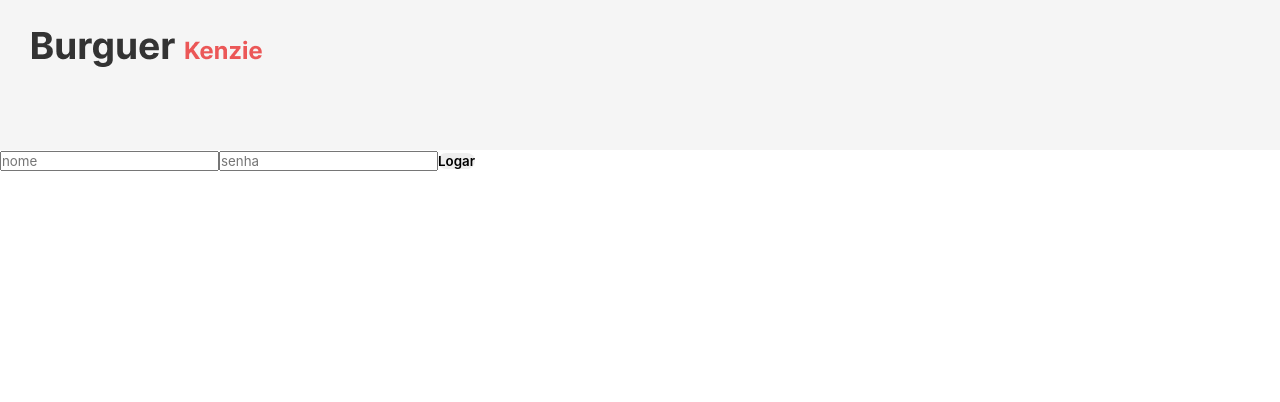
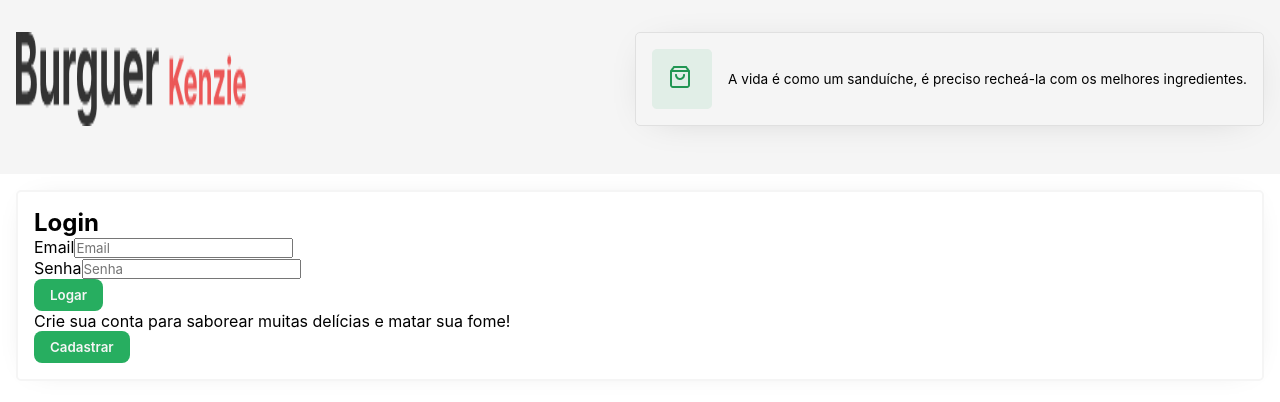
Before and after one commit to AndersonKeller/hamburgueria-2.0-AndersonKeller, a React (Create React App) app: page /login in a window 1280 px wide. Shown: the top 402 px of the page. Built offline with nearby package versions, Linux system fonts and the light colour scheme.

Commit message:
create: Form and Input

```diff
--- /dev/null
+++ b/src/components/Button/index.tsx
@@ -0,0 +1,10 @@
+import { StyledButton } from "./style";
+
+interface iButtonProps {
+  type: "button" | "submit";
+  text: string;
+}
+
+export function Button({ type, text }: iButtonProps) {
+  return <StyledButton type={type}>{text}</StyledButton>;
+}
--- /dev/null
+++ b/src/components/Button/style.ts
@@ -0,0 +1,19 @@
+import styled from "styled-components";
+
+export const StyledButton = styled.button`
+  background-color: var(--color-primary100);
+  color: var(--color-gray0);
+  padding: 0.5rem 1rem;
+  :hover {
+    background-color: var(--color-primary50);
+  }
+`;
+export const StyledButtonTotal = styled(StyledButton)`
+  background-color: var(--color-gray20);
+  color: var(--color-gray50);
+  padding: 1rem;
+  :hover {
+    background-color: var(--color-gray50);
+    color: var(--color-gray20);
+  }
+`;
--- /dev/null
+++ b/src/components/FormLogin/index.tsx
@@ -0,0 +1,16 @@
+import { Button } from "../Button";
+import { Input } from "../Input";
+import { StyledForm } from "./style";
+
+export function FormLogin({}) {
+  return (
+    <StyledForm>
+      <h2>Login</h2>
+      <Input type="email" label="Email" placeholder="Email" />
+      <Input type="password" label="Senha" placeholder="Senha" />
+      <Button type="submit" text="Logar" />
+      <p>Crie sua conta para saborear muitas delícias e matar sua fome!</p>
+      <Button type="button" text="Cadastrar" />
+    </StyledForm>
+  );
+}
--- /dev/null
+++ b/src/components/FormLogin/style.ts
@@ -0,0 +1,13 @@
+import styled from "styled-components";
+
+export const StyledForm = styled.form`
+  width: 100%;
+  display: flex;
+  flex-direction: column;
+  align-items: flex-start;
+  justify-content: center;
+  border: 2px solid #f5f5f5;
+  box-shadow: 0px 0px 30px -20px rgba(0, 0, 0, 0.25);
+  border-radius: 5px;
+  padding: 1rem;
+`;
--- a/src/components/Header/index.tsx
+++ b/src/components/Header/index.tsx
@@ -1,7 +1,8 @@
 import { useContext } from "react";
 import { ProductContext, iProduct } from "../../contexts/ProductContext";
 import image from "../../img/logo.png";
-import retangle from "../../img/Rectangle.png";
+import retangle from "../../img/rectangleshop.png";
+import bag from "../../img/shopping-bag.png";
 
 import { StyledHeader } from "./styles";
 
@@ -12,18 +13,28 @@ interface iHeaderProps {
 }
 
 export function Header() {
-  const { id, title } = useContext(ProductContext);
+  const { product } = useContext(ProductContext);
   return (
     <StyledHeader>
       <div className="container container-header">
         <img src={image} alt="" />
-        <div className="container-input">
-          {/* <Input
+        <div className="fake-header">
+          <div className="bag-div">
+            <img src={retangle} alt="" />
+            <img className="bag-img" src={bag} alt="" />
+            <p>
+              A vida é como um sanduíche, é preciso recheá-la com os melhores
+              ingredientes.
+            </p>
+          </div>
+        </div>
+      </div>
+      <div className="container-input">
+        {/* <Input
             products={products}
             filterList={filterLIst}
             setFilterList={setFilterList}
           /> */}
-        </div>
       </div>
     </StyledHeader>
   );
--- a/src/components/Header/styles.ts
+++ b/src/components/Header/styles.ts
@@ -5,7 +5,7 @@ export const StyledHeader = styled.header`
   flex-direction: column;
   align-items: center;
   gap: 1rem;
-  height: 150px;
+  height: auto;
   background-color: var(--color-gray0);
   img {
     width: max-content;
@@ -23,8 +23,28 @@ export const StyledHeader = styled.header`
     top: 10px;
     right: 5px;
   }
-  .container-header {
+  .fake-header {
+    display: flex;
+    p {
+      font-size: 0.85rem;
+    }
+  }
+  .bag-div {
+    position: relative;
+    display: flex;
+    justify-content: space-between;
     align-items: center;
+    gap: 1rem;
+    box-shadow: 0px 4px 40px -20px rgba(0, 0, 0, 0.25);
+    border: 1px solid var(--color-gray20);
+    border-radius: 5px;
+    padding: 1rem;
+  }
+
+  .bag-img {
+    position: absolute;
+    top: 32px;
+    left: 32px;
   }
   @media (min-width: 530px) {
     .container-header {
--- /dev/null
+++ b/src/components/Input/index.tsx
@@ -0,0 +1,16 @@
+import { StyledInput } from "./style";
+
+interface iInputProps {
+  label: string;
+  placeholder: string;
+  type: string;
+}
+
+export function Input({ label, placeholder, type }: iInputProps) {
+  return (
+    <StyledInput>
+      <label>{label}</label>
+      <input type={type} placeholder={placeholder} />
+    </StyledInput>
+  );
+}
--- /dev/null
+++ b/src/components/Input/style.ts
@@ -0,0 +1,5 @@
+import styled from "styled-components";
+
+export const StyledInput = styled.fieldset`
+  border: none;
+`;
--- a/src/contexts/ProductContext/index.tsx
+++ b/src/contexts/ProductContext/index.tsx
@@ -1,10 +1,17 @@
-import { createContext, ReactNode } from "react";
+import { createContext, ReactNode, useState } from "react";
 
-export const ProductContext = createContext({} as iProduct);
+export const ProductContext = createContext({} as iProductContext);
+
+interface iProductContext {
+  product: iProduct;
+}
 
 export interface iProduct {
   id: number;
-  title: string;
+  name: string;
+  category: string;
+  price: number;
+  img: string;
 }
 
 interface iProductsProviderProps {
@@ -12,8 +19,9 @@ interface iProductsProviderProps {
 }
 
 export function ProductProvider({ children }: iProductsProviderProps) {
+  const [product, setProduct] = useState({} as iProduct);
   return (
-    <ProductContext.Provider value={{ id: 0, title: "" }}>
+    <ProductContext.Provider value={{ product }}>
       {children}
     </ProductContext.Provider>
   );
--- a/src/pages/login/index.tsx
+++ b/src/pages/login/index.tsx
@@ -8,6 +8,7 @@ import { UserContext } from "../../contexts/UserContext";
 import { api } from "../../services/api";
 import { useNavigate } from "react-router-dom";
 import { notify as notifyFunction } from "../../contexts/index";
+import { FormLogin } from "../../components/FormLogin";
 
 export function Login() {
   const { user, setUser } = useContext(UserContext);
@@ -57,15 +58,7 @@ export function Login() {
     <>
       <Header></Header>
       <main>
-        <form onSubmit={handleSubmit(onSubmit)}>
-          <input type="text" placeholder="nome" {...register("email")} />
-          <input
-            type="password"
-            placeholder="senha"
-            {...register("password")}
-          />
-          <button type="submit">Logar</button>
-        </form>
+        <FormLogin />
       </main>
     </>
   );
--- a/src/styles/globalStyles.ts
+++ b/src/styles/globalStyles.ts
@@ -29,6 +29,9 @@ const GlobalStyle = createGlobalStyle`
   box-sizing: border-box;
   font-family: "Inter", sans-serif;
 }
+main{
+  padding: 1rem;
+}
 button {
   cursor: pointer;
   border-radius: 0.5rem;
@@ -36,7 +39,7 @@ button {
   font-weight: 600;
 }
 .container {
-  padding: 1rem;
+  padding: 1rem 0;
   max-width: 1400px;
   display: flex;
   flex-direction: column;
```
Also changed, not shown: src/img/rectangleshop.png (added), src/img/shopping-bag.png (added).
